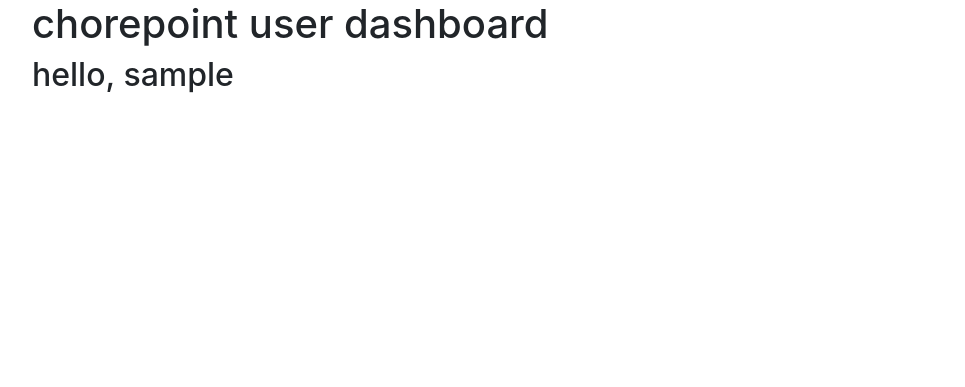
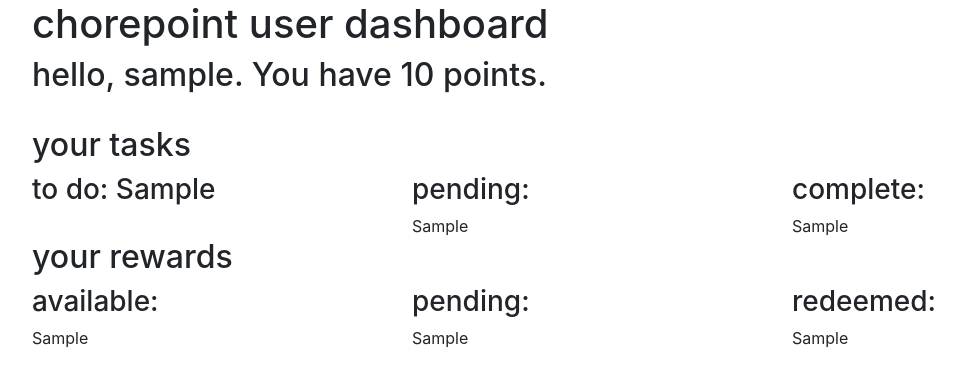
Before and after one commit to rio-codes/chorepoint, a Flask app: template templates/user.html in a window 1280 px wide. Shown: the top 387 px of the page, without its empty margins (53-1018 px from the left). Run offline with Flask 2, Linux system fonts and the light colour scheme; the template is opened without the code that fills it: most values are stand-ins (such as "Sample title", 1, 10 or a date in 2020); some libraries are stand-ins or nearby versions.

Commit message:
more things

```diff
--- a/chorepoint.py
+++ b/chorepoint.py
@@ -0,0 +1,2 @@
+def createNewUser(username, displayName, isAdmin, password, approvalReq):
+    # INSERT values into db as next sequential userID
--- a/main.py
+++ b/main.py
@@ -40,6 +40,28 @@ class PendingTaskTable(Table):
     assignedUserID = Col('Assigned User ID')
     frequency = Col('Frequency')
     approved = ButtonCol('Approve', 'approveTask', url_kwargs=dict(taskID='taskID'))
+
+class UserTaskTable(Table):
+    taskName = Col('Task Name')
+    points = Col('Points')
+    submit = ButtonCol('Submit', 'submitTask', url_kwargs=dict(taskID='taskID'))
+
+class UserPendingTaskTable(Table):
+    taskName = Col('Task Name')
+    points = Col('Points')
+
+class UserCompletedTaskTable(Table):
+    taskName = Col('Task Name')
+    points = Col('Points')
+
+class UserAvailableRewardsTable(Table):
+    rewardName = Col('Reward Name')
+    points = Col('Points')
+    redeem = ButtonCol('Redeem', 'redeem', url_kwargs=dict(rewardID='rewardID'))
+
+class UserPendingRewardsTable(Table):
+    rewardName = Col('Reward Name')
+    points = Col('Points')
 
 class Task(object):
     def __init__(self, taskID, taskName, points, active, complete, approved, assignedUserID, createdByUserID, dateCreated, dateCompleted, frequency):
@@ -130,6 +152,59 @@ class User(object):
         user = [dict(zip(columns, row)) for row in cur.fetchall()]
         return user
 
+    def get_points(username):
+        u = (username,)
+        cur = mysql.connection.cursor()
+        cur.execute("SELECT points FROM users WHERE username=%s", u)
+        points = cur.fetchall()[0]
+        return points[0]
+
+    def get_userID_from_username(username):
+        u = (username,)
+        cur = mysql.connection.cursor()
+        cur.execute("SELECT userID FROM users WHERE username=%s", u)
+        userID = cur.fetchall()[0]
+        return userID[0]
+
+    def get_user_current_tasks(userID):
+        u = (userID,)
+        cur = mysql.connection.cursor()
+        cur.execute("SELECT * FROM tasks WHERE (assignedUserID=%s AND approved=0)", u)
+        columns = [col[0] for col in cur.description]
+        tasks = [dict(zip(columns, row)) for row in cur.fetchall()]
+        return tasks
+
+    def get_user_pending_tasks(userID):
+        u = (userID,)
+        cur = mysql.connection.cursor()
+        cur.execute("SELECT * FROM tasks WHERE (assignedUserID=%s AND approved=1)", u)
+        columns = [col[0] for col in cur.description]
+        tasks = [dict(zip(columns, row)) for row in cur.fetchall()]
+        return tasks
+
+    def get_user_completed_tasks(userID):
+        u = (userID,)
+        cur = mysql.connection.cursor()
+        cur.execute("SELECT * FROM tasks WHERE (assignedUserID=%s AND approved=2)", u)
+        columns = [col[0] for col in cur.description]
+        tasks = [dict(zip(columns, row)) for row in cur.fetchall()]
+        return tasks
+
+    def get_user_rewards(userID):
+        u = (userID,)
+        cur = mysql.connection.cursor()
+        cur.execute("SELECT * FROM rewards WHERE (assignedUserID=%s AND approved=0)", u)
+        columns = [col[0] for col in cur.description]
+        rewards = [dict(zip(columns, row)) for row in cur.fetchall()]
+        return rewards
+
+    def get_user_pending_rewards(userID):
+        u = (userID,)
+        cur = mysql.connection.cursor()
+        cur.execute("SELECT * FROM rewards WHERE (assignedUserID=%s AND approved=1)", u)
+        columns = [col[0] for col in cur.description]
+        rewards = [dict(zip(columns, row)) for row in cur.fetchall()]
+        return rewards
 
 @app.route("/")
 def index():
@@ -209,13 +284,43 @@ def approveTask(taskID):
     mysql.connection.commit()
     return redirect(url_for('admin'))
 
+@app.route('/user/submitTask/<taskID>', methods=['GET', 'POST'])
+def submitTask(taskID):
+    cur = mysql.connection.cursor()
+    t = taskID
+    print(t)
+    cur.execute("UPDATE tasks SET approved=1 WHERE taskID=%s", t)
+    mysql.connection.commit()
+    return redirect(url_for('user'))
+
+@app.route('/user/redeem/<rewardID>', methods=['GET', 'POST'])
+def redeem(rewardID):
+    cur = mysql.connection.cursor()
+    r = rewardID
+    cur.execute("UPDATE rewards SET approved=1 WHERE rewardID=%s", r)
+    mysql.connection.commit()
+    return redirect(url_for('user'))
+
 @app.route('/user', methods=['GET', 'POST'])
 def user():
     username = session['username']
     fullUser = User.get_current_user(username)
+    points = User.get_points(username)
+    userID = User.get_userID_from_username(username)
 
-    return render_template('user.html', username=username)
-    # currentPoints, activeTaskTable, pendingTaskTable, completedTaskTable, rewardTable)
+    userTasks = User.get_user_current_tasks(userID)
+    userPendingTasks = User.get_user_pending_tasks(userID)
+    userCompletedTasks = User.get_user_completed_tasks(userID)
+    userAvailableRewards = User.get_user_rewards(userID)
+    userPendingRewards = User.get_user_pending_rewards(userID)
+
+    userTaskTable = UserTaskTable(userTasks)
+    userPendingTaskTable = UserPendingTaskTable(userPendingTasks)
+    userCompletedTaskTable = UserCompletedTaskTable(userCompletedTasks)
+    userAvailableRewardsTable = UserAvailableRewardsTable(userAvailableRewards)
+    userPendingRewardsTable = UserPendingRewardsTable(userPendingRewards)
+
+    return render_template('user.html', username=username, points=points, userTaskTable=userTaskTable, userPendingTaskTable=userPendingTaskTable, userCompletedTaskTable=userCompletedTaskTable, userAvailableRewardsTable=userAvailableRewardsTable, userPendingRewardsTable=userPendingRewardsTable)
 
 if __name__ == "__main__":
     app.run(host="127.0.0.1", port=8080, debug=True)
--- a/templates/user.html
+++ b/templates/user.html
@@ -7,9 +7,42 @@
   <body>
     <div class="container">
       <h1>chorepoint user dashboard</h1>
-      <h2>hello, {{ username }}</h2>
+      <h2>hello, {{ username }}. You have {{ points }} points.</h2>
       <br>
+      <h2>your tasks</h2>
+      <div class="row">
+        <div class="col-sm">
+      <h3>to do:</32>
+      {{ userTaskTable }}
+      <br>
+      </div>
+      <div class="col-sm">
+        <h3>pending:</h3>
+        {{ userPendingTaskTable }}
+        <br>
+        </div>
+        <div class="col-sm">
+          <h3>complete:</h3>
+          {{ userCompletedTaskTable }}
+          <br>
+          </div>
+    </div>
+    <h2>your rewards</h2>
+    <div class="row">
+      <div class="col-sm">
+        <h3>available:</h3>
+      {{ userAvailableRewardsTable }}
+      </div>
+      <div class="col-sm">
+        <h3>pending:</h3>
+      {{ userPendingRewardsTable }}
+      </div>
 
+      <div class="col-sm">
+        <h3>redeemed:</h3>
+      {{ userRedeemedRewardsTable }}
+      </div>
+    </div>
     </div>
   </body>
 </html>
```
